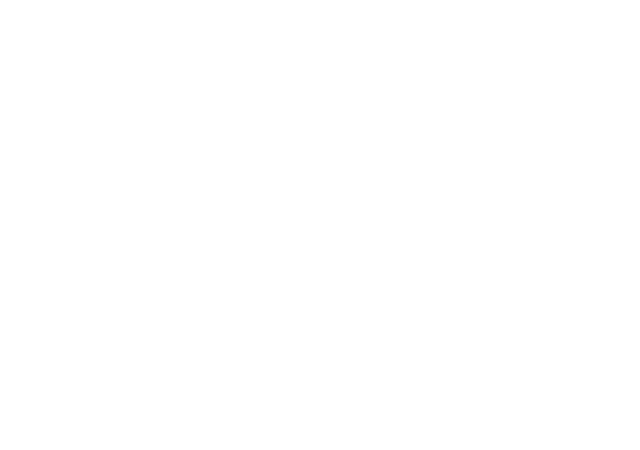
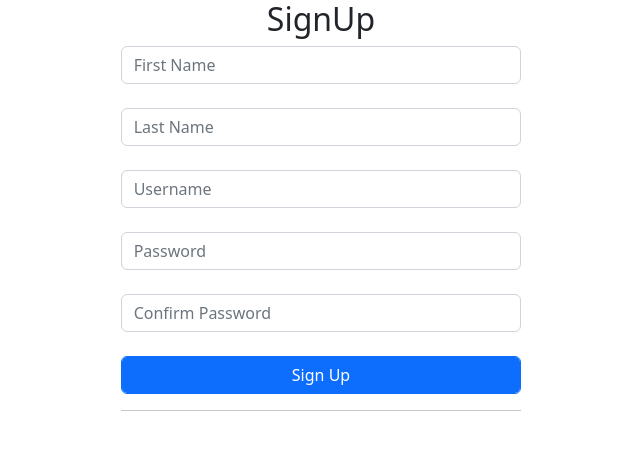
Before and after one commit to KarthikeyanKanniappan/Blog-frontEnd, a React (Create React App) app: page /signIn in a window 1280 px wide. Before the commit this address had no page. Shown: the top 450 px of the page, without its empty margins (319-959 px from the left). Built offline with nearby package versions, Linux system fonts and the light colour scheme.

Commit message:
register_commit

```diff
--- a/package.json
+++ b/package.json
@@ -4,6 +4,7 @@
   "private": true,
   "dependencies": {
     "@mui/icons-material": "^5.10.15",
+    "@react-oauth/google": "^0.5.0",
     "@reduxjs/toolkit": "^1.9.0",
     "@testing-library/jest-dom": "^5.16.5",
     "@testing-library/react": "^13.4.0",
--- a/src/App.js
+++ b/src/App.js
@@ -8,7 +8,7 @@ function App() {
     <BrowserRouter>
       <Routes>
         <Route path="/" element={<Login />}></Route>
-        <Route path="/register" element={<Register />}></Route>
+        <Route path="/signIn" element={<Register />}></Route>
       </Routes>
     </BrowserRouter>
   );
--- a/src/components/Login.jsx
+++ b/src/components/Login.jsx
@@ -5,6 +5,7 @@ import { useDispatch, useSelector } from "react-redux";
 import { ToastContainer, toast } from "react-toastify";
 import { login } from "../redux/features/authSlice";
 import "react-toastify/dist/ReactToastify.css";
+import { GoogleLogin } from "@react-oauth/google";
 
 const Login = () => {
   const dispatch = useDispatch();
@@ -75,6 +76,16 @@ const Login = () => {
                   SignIn
                 </button>
               </div>
+              <div className="mt-3">
+                <GoogleLogin
+                  onSuccess={(credentialResponse) => {
+                    console.log(credentialResponse);
+                  }}
+                  onError={() => {
+                    console.log("Login Failed");
+                  }}
+                />
+              </div>
             </form>
             <hr />
             <div className="row justify-content-center">
--- a/src/components/Register.jsx
+++ b/src/components/Register.jsx
@@ -1,7 +1,135 @@
-import React from "react";
+import React, { useEffect } from "react";
+import { useFormik } from "formik";
+import { Link, useNavigate } from "react-router-dom";
+import { useDispatch, useSelector } from "react-redux";
+import { ToastContainer, toast } from "react-toastify";
+import { register } from "../redux/features/authSlice";
+import "react-toastify/dist/ReactToastify.css";
 
 const Register = () => {
-  return <div>register</div>;
+  const dispatch = useDispatch();
+  const navigate = useNavigate();
+  const { loading, error } = useSelector((state) => ({ ...state.auth }));
+
+  useEffect(() => {
+    error && toast.error(error);
+  }, [error]);
+
+  let formik = useFormik({
+    initialValues: {
+      firstName: "",
+      lastName: "",
+      email: "",
+      password: "",
+      confirmPassword: "",
+    },
+    validate: (values) => {
+      let errors = {};
+      if (values.email === "") {
+        errors.email = "Please enter a email Id ";
+      }
+      if (values.password === "") {
+        errors.password = "Password should not be empty";
+      }
+      return errors;
+    },
+    onSubmit: (values) => {
+      if (values.password !== values.confirmPassword) {
+        return toast.error("Password should  match");
+      }
+      if (
+        values.email &&
+        values.password &&
+        values.firstName &&
+        values.lastName &&
+        values.confirmPassword
+      ) {
+        dispatch(register({ values, navigate, toast }));
+      }
+    },
+  });
+  return (
+    <div className="login-container ">
+      <div className="row justify-content-center">
+        <div className="col-md-6 col-lg-4">
+          <div className="login-wrap p-0">
+            <h2 className="heading-section text-center">SignUp</h2>
+            <form className="signin-form" onSubmit={formik.handleSubmit}>
+              <div className="form-group mb-4">
+                <input
+                  type="text"
+                  className="form-control"
+                  placeholder="First Name"
+                  value={formik.values.firstName}
+                  onChange={formik.handleChange}
+                  name="firstName"
+                  required
+                />
+                {/* <span style={{ color: "red" }}>{formik.errors.emailId}</span> */}
+              </div>
+              <div className="form-group mb-4">
+                <input
+                  type="text"
+                  className="form-control"
+                  placeholder="Last Name"
+                  value={formik.values.lastName}
+                  onChange={formik.handleChange}
+                  name="lastName"
+                  required
+                />
+                {/* <span style={{ color: "red" }}>{formik.errors.emailId}</span> */}
+              </div>
+              <div className="form-group mb-4">
+                <input
+                  type="text"
+                  className="form-control"
+                  placeholder="Username"
+                  value={formik.values.email}
+                  onChange={formik.handleChange}
+                  name="email"
+                  required
+                />
+                <span style={{ color: "red" }}>{formik.errors.email}</span>
+              </div>
+              <div className="form-group mb-4">
+                <input
+                  type="password"
+                  className="form-control"
+                  placeholder="Password"
+                  value={formik.values.password}
+                  onChange={formik.handleChange}
+                  name="password"
+                  required
+                />
+              </div>
+              <div className="form-group mb-4">
+                <input
+                  type="text"
+                  className="form-control"
+                  placeholder="Confirm Password"
+                  value={formik.values.confirmPassword}
+                  onChange={formik.handleChange}
+                  name="confirmPassword"
+                  required
+                />
+              </div>
+              <div className="form-group">
+                <button
+                  type="submit"
+                  className="form-control btn btn-primary px-3"
+                >
+                  Sign Up
+                </button>
+              </div>
+            </form>
+
+            <hr />
+          </div>
+        </div>
+      </div>
+      <ToastContainer />
+    </div>
+  );
 };
 
 export default Register;
--- a/src/index.js
+++ b/src/index.js
@@ -7,7 +7,7 @@ import { configureStore } from "@reduxjs/toolkit";
 import { Provider } from "react-redux";
 import AuthReducer from "./redux/features/authSlice";
 import "bootstrap/dist/css/bootstrap.min.css";
-
+import { GoogleOAuthProvider } from "@react-oauth/google";
 const store = configureStore({
   reducer: {
     auth: AuthReducer,
@@ -17,9 +17,11 @@ const store = configureStore({
 const root = ReactDOM.createRoot(document.getElementById("root"));
 root.render(
   <React.StrictMode>
-    <Provider store={store}>
-      <App />
-    </Provider>
+    <GoogleOAuthProvider clientId="165062174092-ct7f7gt9gdo2437361h3qonvnvvl41jm.apps.googleusercontent.com">
+      <Provider store={store}>
+        <App />
+      </Provider>
+    </GoogleOAuthProvider>
   </React.StrictMode>
 );
 
--- a/src/redux/api.js
+++ b/src/redux/api.js
@@ -3,3 +3,4 @@ import axios from "axios";
 const API = axios.create({ baseURL: "http://localhost:5000/" });
 
 export const signIn = (formData) => API.post("users/signin", formData);
+export const signUp = (formData) => API.post("users/signup", formData);
--- a/src/redux/features/authSlice.js
+++ b/src/redux/features/authSlice.js
@@ -2,12 +2,27 @@ import { createSlice, createAsyncThunk } from "@reduxjs/toolkit";
 import * as api from "../api";
 
 export const login = createAsyncThunk(
+  // action
   "auth/login",
   async ({ values, navigate, toast }, { rejectWithValue }) => {
     try {
       const response = await api.signIn(values);
       toast.success("Login Successfully");
-      navigate("/register");
+      navigate("/signIn");
+      return response.data;
+    } catch (err) {
+      return rejectWithValue(err.response.data);
+    }
+  }
+);
+
+export const register = createAsyncThunk(
+  "auth/register",
+  async ({ values, navigate, toast }, { rejectWithValue }) => {
+    try {
+      const response = await api.signUp(values);
+      toast.success("Register Successfully");
+      navigate("/");
       return response.data;
     } catch (err) {
       return rejectWithValue(err.response.data);
@@ -35,6 +50,18 @@ const authSlice = createSlice({
       state.loading = false;
       state.error = action.payload.message;
     },
+    [register.pending]: (state, action) => {
+      state.loading = true;
+    },
+    [register.fulfilled]: (state, action) => {
+      state.loading = false;
+      localStorage.setItem("profile", JSON.stringify({ ...action.payload }));
+      state.user = action.payload;
+    },
+    [register.rejected]: (state, action) => {
+      state.loading = false;
+      state.error = action.payload.message;
+    },
   },
 });
 
```
Also changed, not shown: 1 other file (tests, documents, lock files or other folders).
